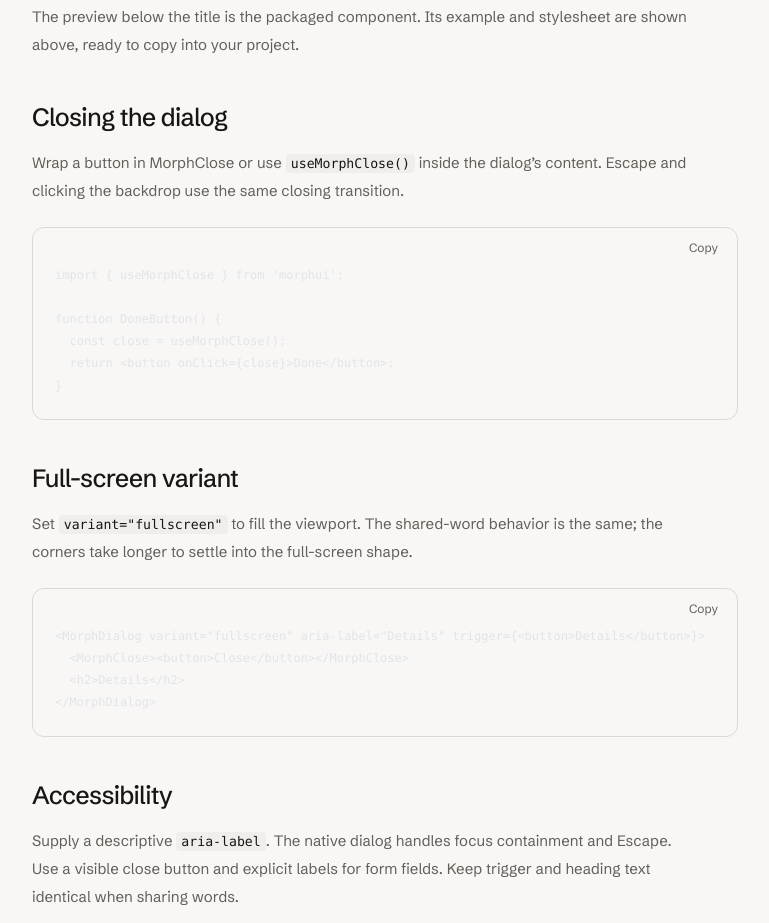
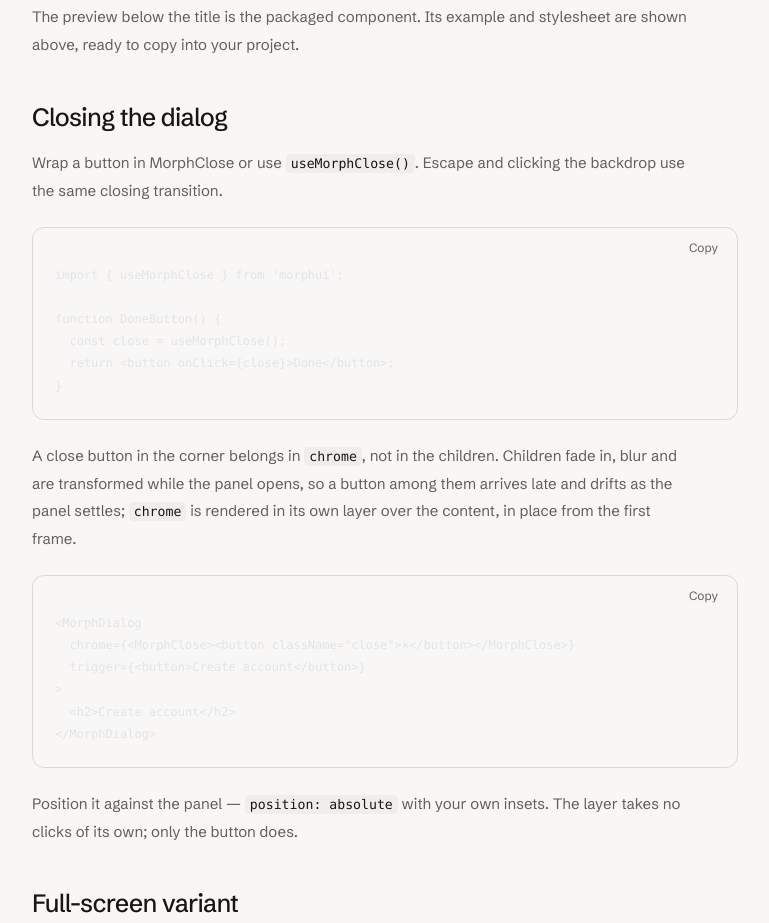
Before and after one commit to lestradavaz/morphui, a React app in the folder apps/docs/: page /docs/morph-dialog in a window 1280 px wide. Shown: the part 1622-2545 px from the top of the page, without its empty margins (280-1049 px from the left). Built offline with nearby package versions, Linux system fonts and the light colour scheme; some packages are replaced by stand-ins of ours; code samples lack their colours.

Commit message:
feat: render panel chrome outside the content layer
A close button placed in the children faded in with them and drifted as the
panel settled: the content layer is faded, blurred and transformed for the
length of the transition, and a descendant cannot escape that. The original
never had the problem because its close button is a sibling of the content,
inside the panel rather than in it.

MorphDialog takes a `chrome` prop for exactly that furniture. It renders in
its own absolutely positioned layer over the content, out of flow so it cannot
push the content out of the panel's fixed height, and takes no clicks of its
own so only the button does. MorphClose works from there unchanged, since it
closes through context rather than through its place in the tree.

MorphWindow and MorphCard inherit the prop, and the documentation demos move
their close buttons to it.

````diff
--- a/apps/docs/src/components/demos/CardDemo.tsx
+++ b/apps/docs/src/components/demos/CardDemo.tsx
@@ -8,10 +8,12 @@ export default function CardDemo() {
         <span className="demo-art" data-morph-item="art" />
         <span className="demo-card-caption">A study in motion<span aria-hidden="true">↗</span></span>
       </button>
-    }>
+    }
+    /* Chrome, not content: it rides above the panel rather than inside the layer
+       that fades, blurs and settles during the transition. */
+    chrome={<MorphClose><button className="demo-close" type="button" aria-label="Close story">×</button></MorphClose>}>
       <article className="demo-feature">
         <span className="demo-art demo-art-wide" data-morph-item="art" />
-        <MorphClose><button className="demo-close" type="button" aria-label="Close story">×</button></MorphClose>
         <div className="demo-story">
           <p className="demo-note">A study in motion</p>
           <h2>The detail becomes<br />the whole picture.</h2>
--- a/apps/docs/src/components/demos/DialogDemo.tsx
+++ b/apps/docs/src/components/demos/DialogDemo.tsx
@@ -10,10 +10,12 @@ export default function DialogDemo() {
       aria-label="Create account"
       panelClassName="demo-dialog-panel"
       trigger={<button className="demo-primary" type="button">Create account</button>}
+      /* Chrome, not content: it rides above the panel rather than inside the
+         layer that fades, blurs and settles during the transition. */
+      chrome={<MorphClose><button className="demo-close" type="button" aria-label="Close dialog">×</button></MorphClose>}
       onOpenChange={open => { if (open) setCreated(false); }}
     >
       <div className="demo-sheet">
-        <MorphClose><button className="demo-close" type="button" aria-label="Close dialog">×</button></MorphClose>
         <span className="demo-emblem" aria-hidden="true">m</span>
         <h2 data-morph-words>Create account</h2>
         {created ? (
--- a/apps/docs/src/components/demos/WindowDemo.tsx
+++ b/apps/docs/src/components/demos/WindowDemo.tsx
@@ -7,9 +7,11 @@ export default function WindowDemo() {
       aria-label="A little context"
       panelClassName="demo-window-panel"
       trigger={<button className="demo-chip" type="button">A little context</button>}
+      /* Chrome, not content: it rides above the panel rather than inside the
+         layer that fades, blurs and settles during the transition. */
+      chrome={<MorphClose><button className="demo-close" type="button" aria-label="Close window">×</button></MorphClose>}
     >
       <div className="demo-sheet">
-        <MorphClose><button className="demo-close" type="button" aria-label="Close window">×</button></MorphClose>
         <h2 data-morph-words>A little context</h2>
         <p>Some things need a little more room.</p>
         <p>This window grows from the button you pressed. The words come along, the details come into focus, and everything finds its way back when you close it.</p>
--- a/apps/docs/src/content/docs/morph-dialog.md
+++ b/apps/docs/src/content/docs/morph-dialog.md
@@ -13,7 +13,7 @@ The preview below the title is the packaged component. Its example and styleshee
 
 ## Closing the dialog
 
-Wrap a button in MorphClose or use `useMorphClose()` inside the dialog's content. Escape and clicking the backdrop use the same closing transition.
+Wrap a button in MorphClose or use `useMorphClose()`. Escape and clicking the backdrop use the same closing transition.
 
 ```jsx
 import { useMorphClose } from 'morphui';
@@ -24,13 +24,30 @@ function DoneButton() {
 }
 ```
 
+A close button in the corner belongs in `chrome`, not in the children. Children fade in, blur and are transformed while the panel opens, so a button among them arrives late and drifts as the panel settles; `chrome` is rendered in its own layer over the content, in place from the first frame.
+
+```jsx
+<MorphDialog
+  chrome={<MorphClose><button className="close">×</button></MorphClose>}
+  trigger={<button>Create account</button>}
+>
+  <h2>Create account</h2>
+</MorphDialog>
+```
+
+Position it against the panel — `position: absolute` with your own insets. The layer takes no clicks of its own; only the button does.
+
 ## Full-screen variant
 
 Set `variant="fullscreen"` to fill the viewport. The shared-word behavior is the same; the corners take longer to settle into the full-screen shape.
 
 ```jsx
-<MorphDialog variant="fullscreen" aria-label="Details" trigger={<button>Details</button>}>
-  <MorphClose><button>Close</button></MorphClose>
+<MorphDialog
+  variant="fullscreen"
+  aria-label="Details"
+  chrome={<MorphClose><button>Close</button></MorphClose>}
+  trigger={<button>Details</button>}
+>
   <h2>Details</h2>
 </MorphDialog>
 ```
--- a/apps/docs/src/content/docs/morph-window.md
+++ b/apps/docs/src/content/docs/morph-window.md
@@ -29,3 +29,5 @@ To use the original unshared variant, pass `shareWords={false}`. The trigger sta
 ## Closing and focus
 
 Use MorphClose, Escape, or the backdrop. The label follows its return path while the surrounding content softens and closes. Always provide a visible close action and an accessible dialog name.
+
+A close button pinned to a corner goes in `chrome` instead of the children, so it is in place from the first frame rather than fading in with the content and drifting as the panel settles. See [MorphDialog](/docs/morph-dialog).
--- a/apps/docs/src/core/data/catalog.ts
+++ b/apps/docs/src/core/data/catalog.ts
@@ -20,6 +20,7 @@ export const sharedProps = [
   ['children', 'ReactNode', 'Required', 'Content rendered inside the panel.'],
   ['shareWords', 'boolean', 'false', 'Connect trigger text to a heading marked data-morph-words.'],
   ['dismissOnTintClick', 'boolean', 'true', 'Close when the surrounding backdrop is clicked.'],
+  ['chrome', 'ReactNode', '—', 'Panel furniture such as the close button. Rendered over the content, outside the layer that blurs and moves.'],
   ['panelClassName', 'string', '—', 'Classes on the visible panel. Use this to set its size and appearance.'],
   ['className', 'string', '—', 'Classes on the outer native dialog.'],
   ['aria-label', 'string', '—', 'An accessible name for the dialog. Set this for every instance.'],
--- a/packages/morphui/src/components/MorphDialog.tsx
+++ b/packages/morphui/src/components/MorphDialog.tsx
@@ -49,6 +49,21 @@ export interface MorphDialogProps {
   variant?: MorphVariant;
   /** Clicking the tint closes the panel. */
   dismissOnTintClick?: boolean;
+  /**
+   * Elements that belong to the panel rather than to its contents — a close
+   * button, most often. They render outside the content layer, in their own
+   * layer over it.
+   *
+   * The difference is visible for the length of the transition: the content is
+   * faded in and blurred, and the engine transforms it, so anything inside
+   * `children` arrives late and shifts when that transform is cleared. Chrome is
+   * there from the first frame, in the place it will stay.
+   *
+   * Position it against the panel (`position: absolute` with your own insets).
+   * `MorphClose` works here as well as in `children`, because it closes through
+   * context and not through its place in the tree.
+   */
+  chrome?: ReactNode;
   className?: string;
   panelClassName?: string;
   'aria-label'?: string;
@@ -61,6 +76,7 @@ export function MorphDialog({
   shareWords = false,
   variant = 'dialog',
   dismissOnTintClick = true,
+  chrome,
   className,
   panelClassName,
   onOpenChange,
@@ -179,6 +195,7 @@ export function MorphDialog({
           ref={panelRef}
           className={['morph-panel', panelClassName].filter(Boolean).join(' ')}
         >
+          {mounted && chrome ? <div className="morph-panel-chrome">{chrome}</div> : null}
           <div ref={contentRef} className="morph-panel-content">
             {mounted ? children : null}
           </div>
--- a/packages/morphui/src/styles/components.css
+++ b/packages/morphui/src/styles/components.css
@@ -57,6 +57,22 @@
   height: 100%;
   border-radius: 0;
   box-shadow: none;
+}
+
+/* Panel chrome (a close button, usually) rides above the content and outside its
+   transition: the content layer is faded, blurred and transformed while a panel
+   is opening or closing, and nothing inside it escapes that. Static children
+   would also push the content out of the panel's fixed height, so the layer is
+   taken out of flow and only its own children take clicks. */
+.morph-panel-chrome {
+  position: absolute;
+  inset: 0;
+  z-index: 1;
+  pointer-events: none;
+}
+
+.morph-panel-chrome * {
+  pointer-events: auto;
 }
 
 /* Scrolls on its own so the panel can keep overflow:hidden for clipping. */
````
Also changed, not shown: packages/morphui/README.md.
